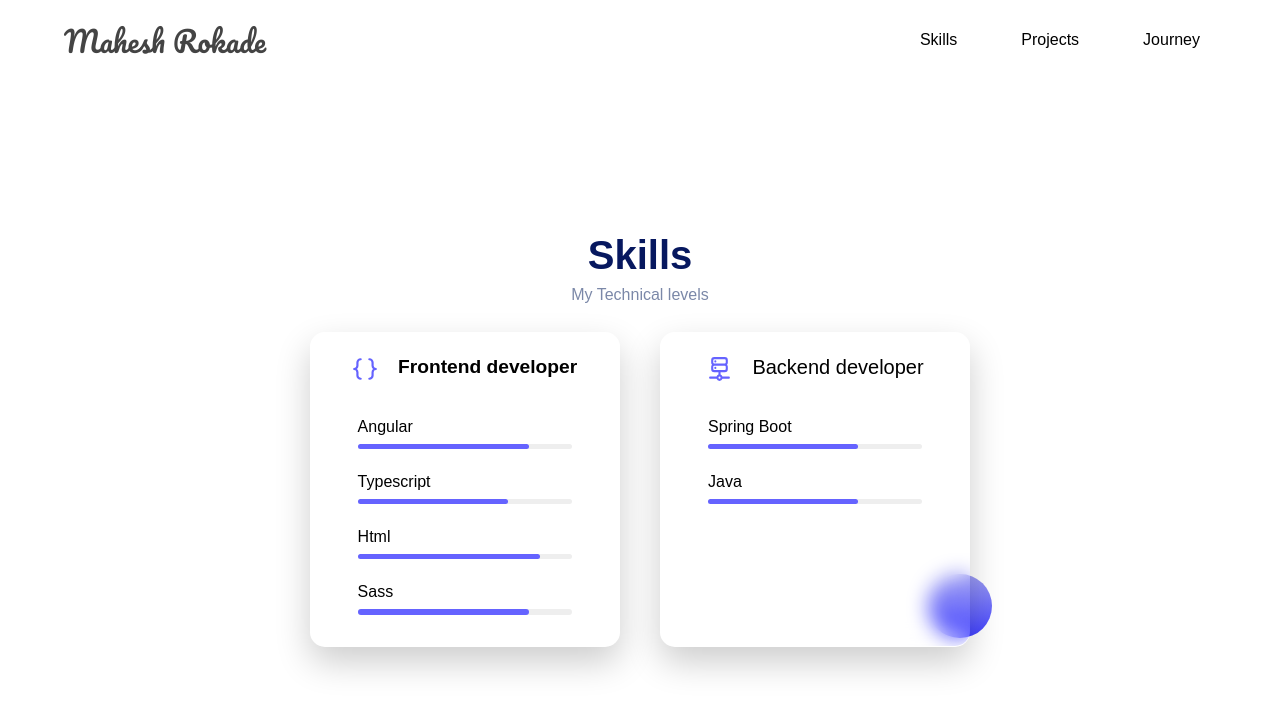
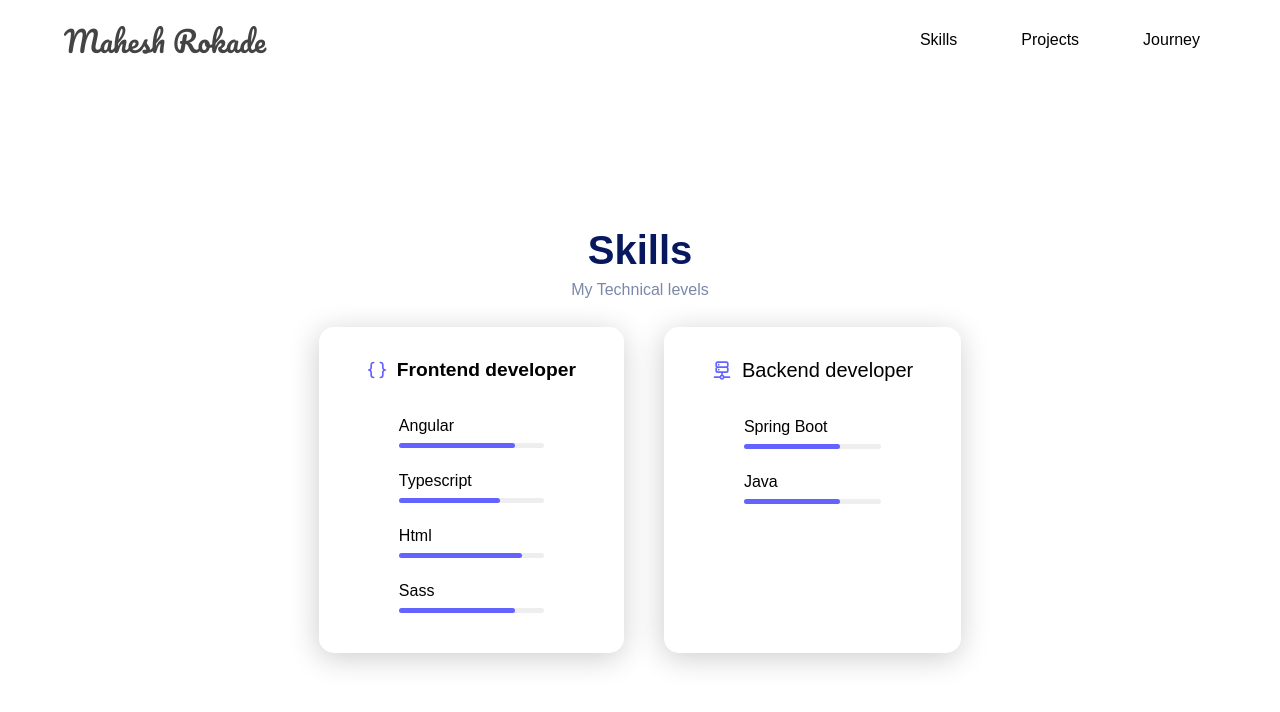
Before and after one commit to Mahesh5R/portfolio_website, an Angular app: page /app-skills in a window 1280 px wide. Shown: the top 712 px of the page. Built offline with nearby package versions, Linux system fonts and the light colour scheme.

Commit message:
feat(skills,home): Managed skills size and home page images path

```diff
--- a/src/app/components/header/header.component.html
+++ b/src/app/components/header/header.component.html
@@ -32,7 +32,7 @@
 </body>
 <div class="menu-card" *ngIf="isMenuButtonClicked && !shouldMenuIconVisible">
   <div class="menu-options-container">
-    <p>Skills</p>
+    <p [routerLink]="['/app-skills']">Skills</p>
     <p>Projects</p>
     <p>Journey</p>
   </div>
--- a/src/app/pages/home/home.component.html
+++ b/src/app/pages/home/home.component.html
@@ -8,10 +8,10 @@
         <p>{{ introSubtitle }}</p>
       </div>
       <div class="tech-images">
-        <img src="../../../assets/AngularJS-Shield.svg" />
-        <img src="../../../assets/Typescript_logo_2020.svg.png" />
-        <img src="../../../assets/JavaScript-logo.png" />
-        <img src="../../../assets/sass-1.svg" />
+        <img src="./././assets/AngularJS-Shield.svg" />
+        <img src="./././assets/Typescript_logo_2020.svg.png" />
+        <img src="./././assets/JavaScript-logo.png" />
+        <img src="./././assets/sass-1.svg" />
       </div>
       <p>
         I am also huge fan of beautifully designed products and hence go extra
@@ -20,35 +20,30 @@
       <button class="download-resume-btn">
          Resume`
       </button>
-      <div class="scroll-down">
-        <img src="../../../assets/mouse-alt.svg" />
+      <!-- <div class="scroll-down">
+        <img src="./././assets/mouse-alt.svg" />
         <p>Scroll down</p>
-        <img src="../../../assets/arrow-down.svg" />
-      </div>
+        <img src="./././assets/arrow-down.svg" />
+      </div> -->
     </div>
-    <!-- <div class="scroll-down">
-        <img src="../../../assets/mouse-alt.svg" />
-        <p>Scroll down</p>
-        <img src="../../../assets/arrow-down.svg" />
-      </div> -->
   </div>
 
   <div class="image-animation">
     <div class="image-container">
       <div class="profile-image">
-        <img src="../../../assets/MaheshProfilePic-removebg-preview.jpg" />
+        <img src="./././assets/MaheshProfilePic-removebg-preview.jpg" />
       </div>
       <div class="social-links">
         <div>
           <a
             href="https://www.linkedin.com/in/mahesh-rokade-49114720b/"
             target="_blank"
-            ><img src="../../../assets/linkedin-alt.svg"
+            ><img src="./././assets/linkedin-alt.svg"
           /></a>
         </div>
         <div>
           <a href="https://github.com/Mahesh5R" target="_blank"
-            ><img src="../../../assets/github.svg"
+            ><img src="./././assets/github.svg"
           /></a>
         </div>
       </div>
--- a/src/app/pages/home/home.component.scss
+++ b/src/app/pages/home/home.component.scss
@@ -247,12 +247,13 @@ body{
         font-size: $small-font-size;
         height: 100%;
         padding: $padding-1-2;
-        row-gap: 4vw;
+        row-gap: 3vw;
+        margin-top: 5.5vh;
         .about-me{
             display: flex;
             flex-direction: column;
             align-items: center;
-            row-gap: calc(100% + 2rem);//1.5rem;
+            row-gap: calc(100% + 2rem);//1rem;
             text-align: center;
             width: 50vw;
 
--- a/src/app/pages/skills/skills.component.scss
+++ b/src/app/pages/skills/skills.component.scss
@@ -19,7 +19,8 @@ body{
     .skills-container{
         display: flex;
         flex-direction: row;
-        justify-content: space-between;
+        flex-wrap: wrap;
+        justify-content: center;//space-between;
         //width: 30vw;
         gap: 40px;
 
@@ -29,26 +30,22 @@ body{
             flex-direction: column;
             justify-content: flex-start;
             gap: 20px;
-            width: 23vw;//20vw;
+            //width: 23vw;//20vw;
             //height: 19vw;//26vw;//30vw;
             background: rgba(255,255,255,.05);
-            padding: 1rem .5rem;
+            padding: 1.5rem 2.5rem;//1rem .5rem;
             align-items: center;//flex-start;
-            box-shadow: 0px 15px 35px rgba(0,0,0,0.2);
+            box-shadow: -1px 5px 30px rgb(0 0 0 / 20%);//box-shadow: 0px 15px 35px rgba(0,0,0,0.2);
             border-radius: 15px;
             backdrop-filter: blur(10px);
-            // background-color: rgb(235, 221, 248);
-            // display: flex;
-            // flex-direction: column;
-            // //justify-content: center;
-            // gap: 1rem;
+
             .skill-title{
                 padding: .5rem;
                 font-size: 1.25rem;
                 display: flex;
-                gap: 20px;
+                gap: 10px;//20px;
                 img{
-                    width: 2vw;
+                    width: 20px;
                 }
             }
             .language-container{
@@ -62,13 +59,13 @@ body{
 
                 .progress-container{
                     background-color: #eee;
-                    margin: 0 2.5rem;
-                    border-radius: .4em;
+                    margin: 0 40px;//0 2.5rem;
+                    border-radius: 5px;//.4em;
                     margin-bottom: 1rem;
                     .progress-bar{
-                        height: .4vw;
+                        height: 5px;//.4vw;
                         width: 0;
-                        border-radius: .4em;
+                        border-radius: 5px;//.4em;
                         background-color: #6563FF;
 
                     }
@@ -88,16 +85,28 @@ body{
     }
 
 }
-body::after{
-    content: "";
-    position: absolute;
-    display: flex;
-    left: 0;
-    border-radius: 50%;
-    width: 5vw;
-    height: 5vw;
-    margin-left: 72.5vw;
-    margin-top: 26vw;
-    z-index: -1;
-    background: linear-gradient(#9d9df2, #0000ffbf);
+@media screen and (max-width:880px) {
+    body{
+        margin-top: 18vh;
+        margin-bottom: 2rem;
+        .main-title{
+            font-size: 1.9rem;
+        }
+        .sub-title{
+            font-size: .9rem;
+        }
+    }
 }
+// body::after{
+//     content: "";
+//     position: absolute;
+//     display: flex;
+//     left: 0;
+//     border-radius: 50%;
+//     width: 5vw;
+//     height: 5vw;
+//     margin-left: 72.5vw;
+//     margin-top: 26vw;
+//     z-index: -1;
+//     background: linear-gradient(#9d9df2, #0000ffbf);
+// }
```
